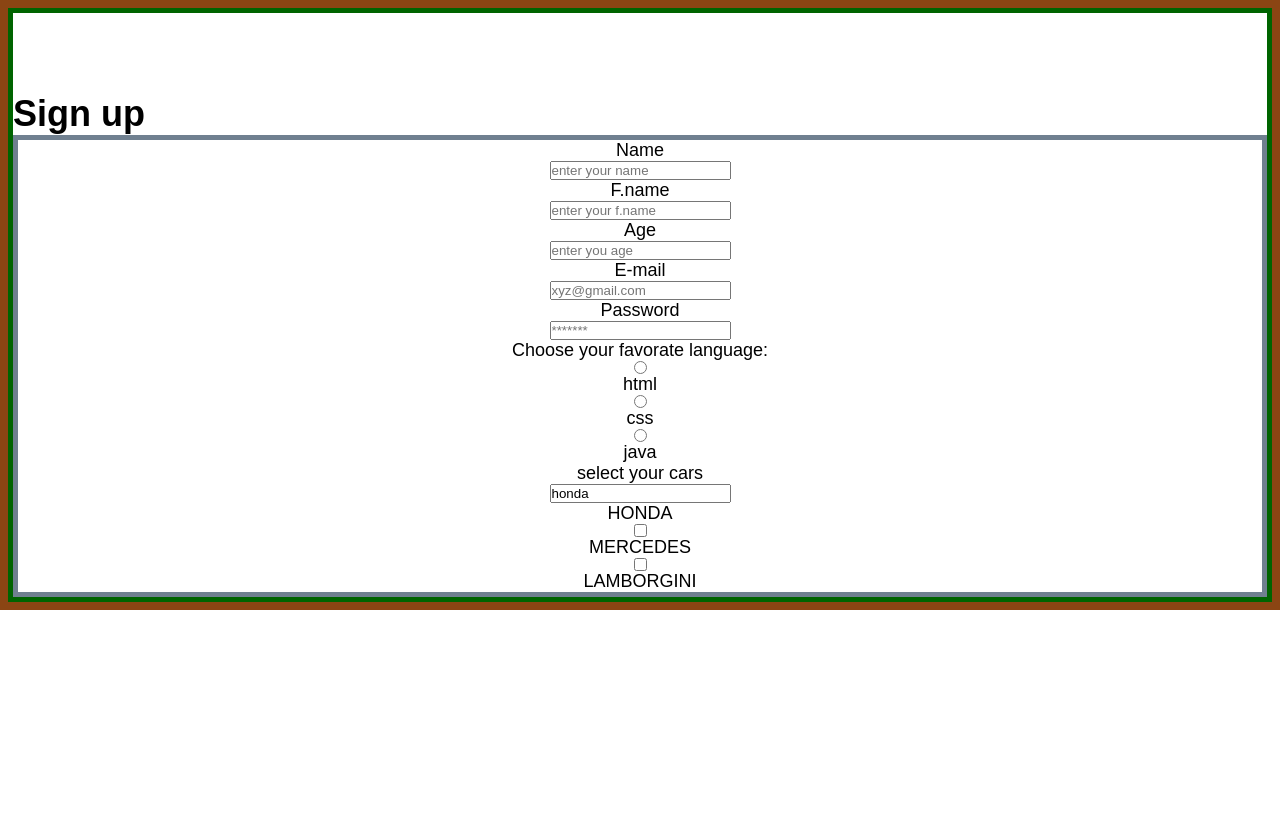
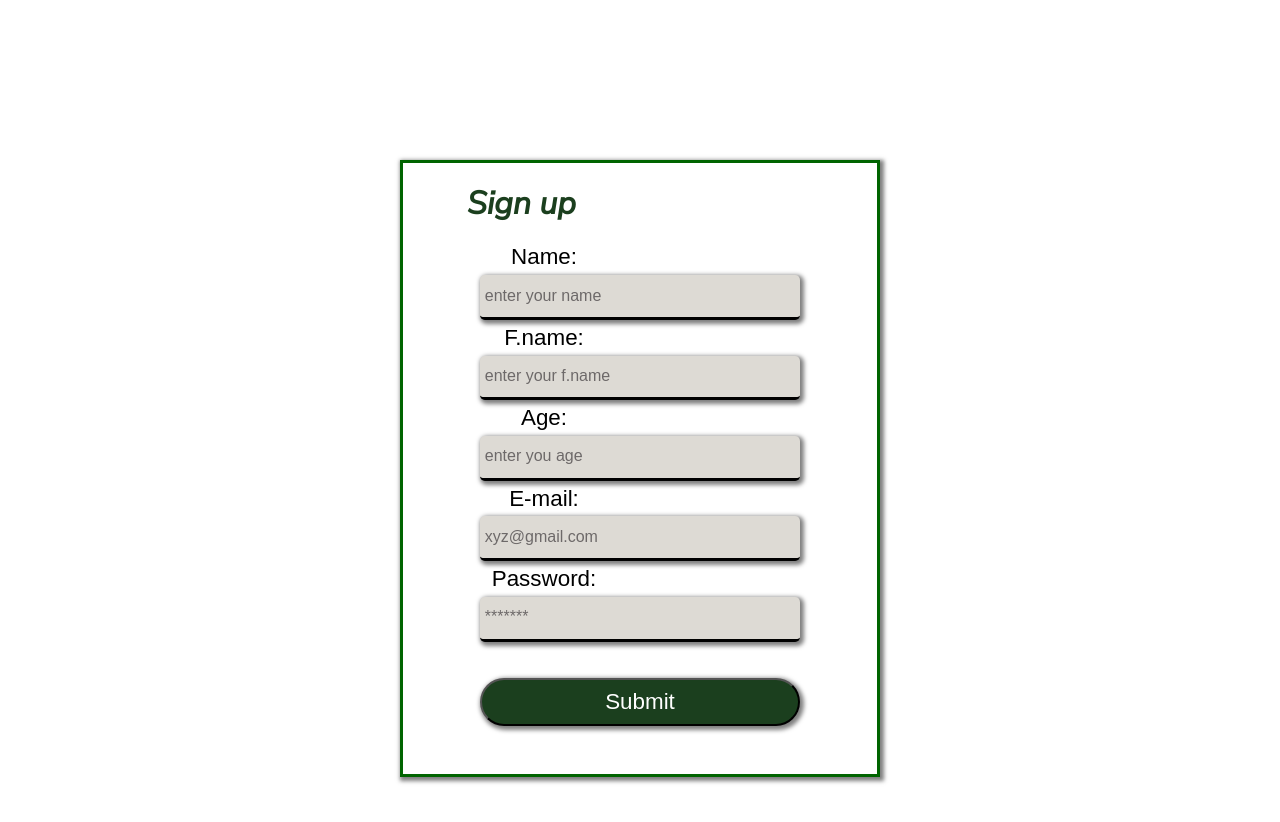
Before and after one commit to qasim-ali14/do-this, a React (Create React App) app in the folder my-app/: page / in a window 1280 px wide. Shown: the top 822 px of the page. Before the commit the page ends 800 px from the top, so only its background shows below. Built offline with nearby package versions, Linux system fonts and the light colour scheme.

Commit message:
add some css in jsx file

```diff
--- a/my-app/src/Signup/Signup.css
+++ b/my-app/src/Signup/Signup.css
@@ -1,3 +1,5 @@
+
+  @import url('https://fonts.googleapis.com/css2?family=Nunito+Sans:ital,wght@0,300;0,400;0,600;1,400&display=swap');
 *{
     margin: 0%;
     padding: 0%;
@@ -5,21 +7,74 @@
 }
 body{
     font-size: 18px;
-    font-family: Arial, Helvetica, sans-serif;
+   font-family: 'Nunito Sans', sans-serif;
 
 }
 .main{
 
-    border: 8px solid saddlebrown;
+
+    display: flex;
+    justify-content: center;
 }
 .signup{
-    padding-top: 5rem;
-    border: 5px solid darkgreen;
+    border: 3px solid darkgreen;
+    width: 30rem;
+    padding-top: 1.2rem;
+    margin-top: 1rem;
+    margin: 10rem 5rem;
+    box-shadow: 2px 2px 4px 2px rgba(0, 0, 0, 0.5);
+}
+#form-start{
+
+    display: flex;
+    justify-content: center;
+    align-items: center;
+    flex-direction: column;
+    padding:  1.2rem 3rem 3rem;
+}
+ label{
+
+    margin-right: 12rem;
+    display: block;
+    font-size: 1.4rem;
+    font-family: Arial, Helvetica, sans-serif;
 
 }
-#form-start{
-    border: 5px solid slategray;
-    display: flex;
-    align-items: center;
-    flex-direction: column;
+input{
+    width: 20rem;
+    height: 2.8rem;
+    background-color:  rgb(221, 218, 212);
+    outline: floralwhite;
+    border-radius: 0.3rem ;
+    margin: 0.3rem;
+    border: none;
+    border-bottom: 0.2rem solid black;
+    padding-left: 0.3rem;
+    box-shadow: 2px 2px 4px 2px rgba(0, 0, 0, 0.5);
 }
+input::placeholder
+{
+    font-size: 1rem ;
+
+    color: rgb(109, 105, 105);
+
+}
+.btn{
+    width: 20rem;
+    height: 3rem;
+    font-size: 1.4rem;
+    margin-top: 2rem;
+    border-radius: 2rem;
+    background-color:#1b3f1e;
+    color: white;
+    box-shadow: 2px 2px 4px 2px rgba(0, 0, 0, 0.5);
+}
+
+h1{
+    font-size: 2rem;
+    margin-left: 4rem;
+    color: #1b3f1e;
+    font-weight: 500;
+    font-style: oblique;
+    font-weight: bolder;
+}
--- a/my-app/src/Signup/Signup.js
+++ b/my-app/src/Signup/Signup.jsx
@@ -5,19 +5,19 @@ import './Signup.css'
 
     <div className='main'>
     <div className="signup">
-        <h1>Sign up</h1>
+        <h1 >Sign up</h1>
         <form id="form-start">
-            <label htmlFor="Name">Name</label>
+            <label htmlFor="Name">Name:</label>
             <input type="text" placeholder='enter your name' maxLength={12}/>
-            <label htmlFor="f.name">F.name</label>
+            <label htmlFor="f.name">F.name:</label>
             <input type="text" placeholder='enter your f.name'maxLength={12}/>
-            <label htmlFor="age">Age</label>
+            <label htmlFor="age">Age:</label>
             <input type="number" placeholder='enter you age' min={0}/>
-            <label htmlFor="email">E-mail</label>
+            <label htmlFor="email">E-mail:</label>
             <input type="email" placeholder='xyz@gmail.com' />
-            <label htmlFor="password">Password</label>
+            <label htmlFor="password">Password:</label>
             <input type="password" placeholder='*******' maxLength={8} />
-            <label htmlFor="Name">Choose your favorate language:</label>
+            {/* <label htmlFor="Name">Choose your favorate language:</label>
             <input type="radio" name="fav-lang" value="html" />
             <label htmlFor="html">html</label>
             <input type="radio" name="fav-lang" value="css" />
@@ -25,12 +25,14 @@ import './Signup.css'
             <input type="radio" name="fav-lang" value="java" />
             <label htmlFor="java">java</label>
             <label htmlFor="Name">select your cars</label>
-            <input type="checknox" name="v1" value="honda"/>
             <label htmlFor="HONDA">HONDA</label>
+            <input type="checkbox" name="v1" value="honda"/>
+            <label htmlFor="MERCEDES">MERCEDES</label>
             <input type="checkbox" name="v2" value="mercedes"/>
-            <label htmlFor="MERCEDES">MERCEDES</label>
+            <label htmlFor="LAMBO">LAMBORGINI</label>
             <input type="checkbox" name="v3" value="lamborgini"/>
-            <label htmlFor="LAMBO">LAMBORGINI</label>
+            */}
+            <button className='btn'>Submit</button>
 
         </form>
     </div>
```
